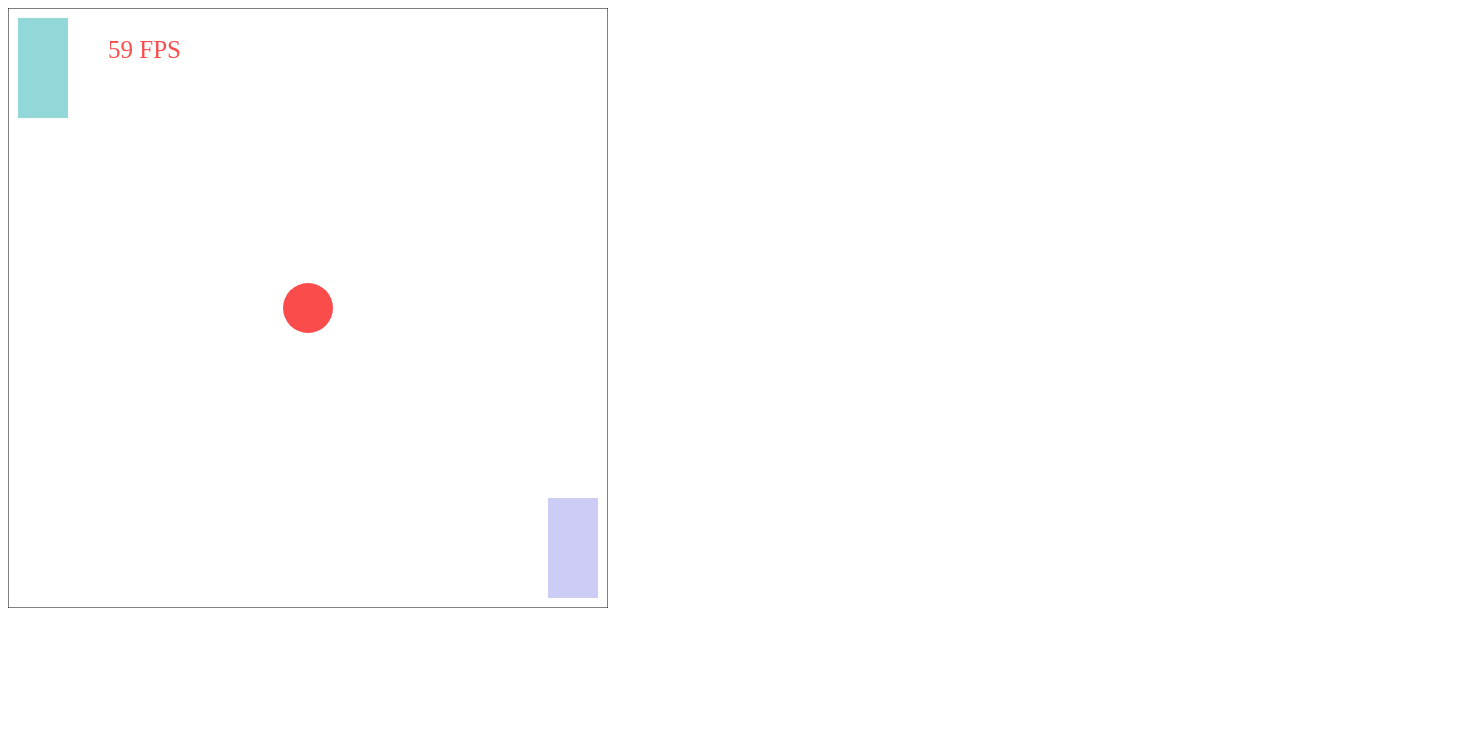
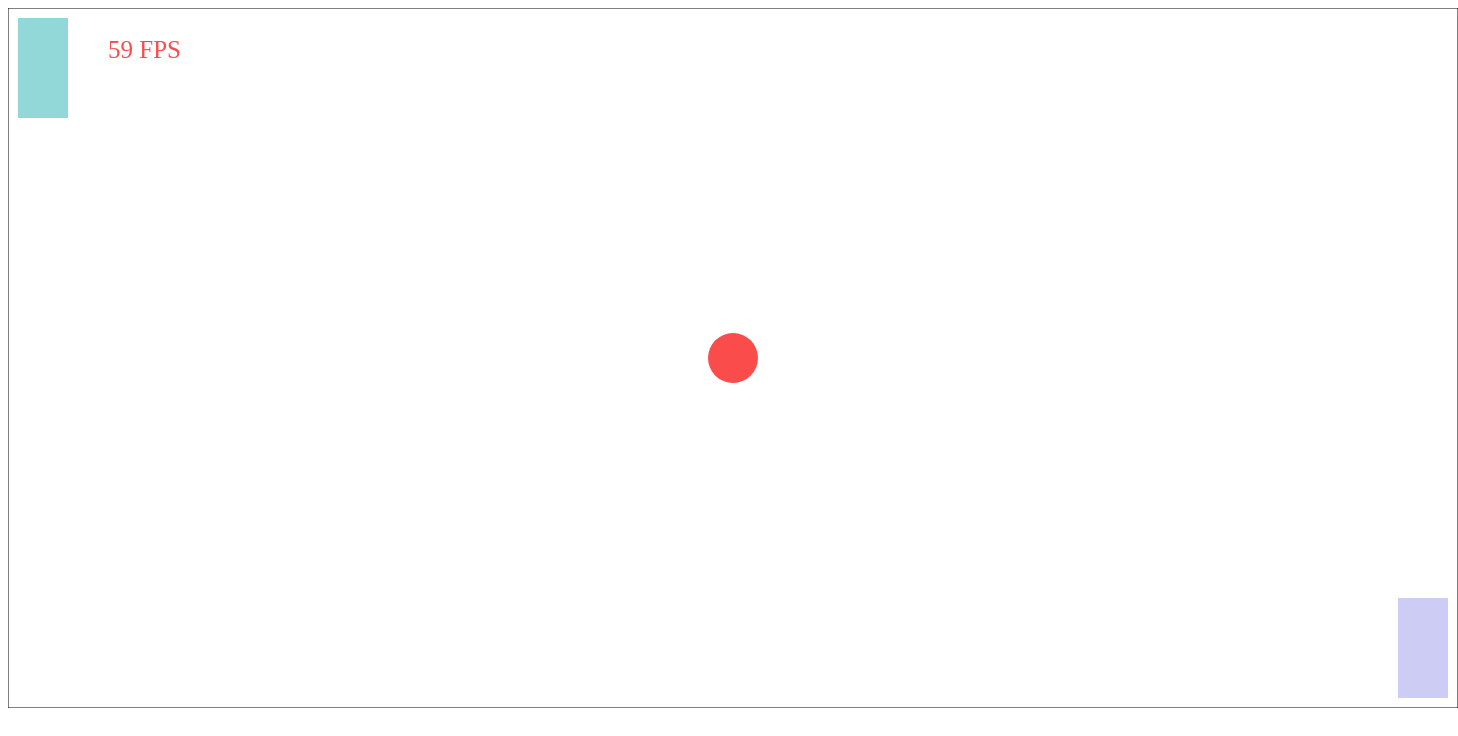
Before and after one commit to eliaswieser/Tennis, a website: page index.html in a window 1280 px wide. Shown: the whole page, 1458 px wide, since content can reach past the window. Drawn offline with Linux system fonts and the light colour scheme.

Commit message:
add constants

```diff
--- a/index.html
+++ b/index.html
@@ -3,7 +3,11 @@
  <head>
   <meta charset="utf-8"/>
   <script type="application/javascript">
-
+    const width = 1450;
+    const height = 700;
+    const playerWidth = 50;
+    const playerHeight = 100;
+    const distanceToBorder = 10;
     var zeitLetzterFrame;
 
     function init() {
@@ -15,7 +19,7 @@
       if (canvas.getContext) {
         var ctx = canvas.getContext('2d');
 
-        ctx.clearRect(0, 0, 600, 600);
+        ctx.clearRect(0, 0, width, height);
 
         var date = new Date();
 
@@ -27,17 +31,17 @@
         ctx.fillText(Math.round(frameRate) + ' FPS', 100, 50);
 
 
-        ctx.strokeRect(0, 0, 600, 600)
+        ctx.strokeRect(0, 0, width, height)
 
         ctx.fillStyle = 'rgba(100, 200, 200, 0.7)';
-        ctx.fillRect(10, 10, 50, 100);
+        ctx.fillRect(distanceToBorder, distanceToBorder, playerWidth, playerHeight);
 
         ctx.fillStyle = 'rgba(0, 0, 200, 0.2)';
-        ctx.fillRect(540, 490, 50, 100);
+        ctx.fillRect(width-distanceToBorder-playerWidth, height-distanceToBorder-playerHeight, playerWidth, playerHeight);
 
         ctx.beginPath();
         ctx.fillStyle = 'rgba(250, 0, 0, 0.7)';
-        ctx.arc(300, 300, 25, 0, 2*Math.PI, true);
+        ctx.arc(width/2, height/2, 25, 0, 2*Math.PI, true);
         ctx.fill();
 
 
@@ -50,6 +54,6 @@
   </script>
  </head>
  <body onload="init();">
-   <canvas id="spielfläche" width="600" height="600"></canvas>
+   <canvas id="spielfläche" width="1450" height="700"></canvas>
  </body>
 </html>
```
